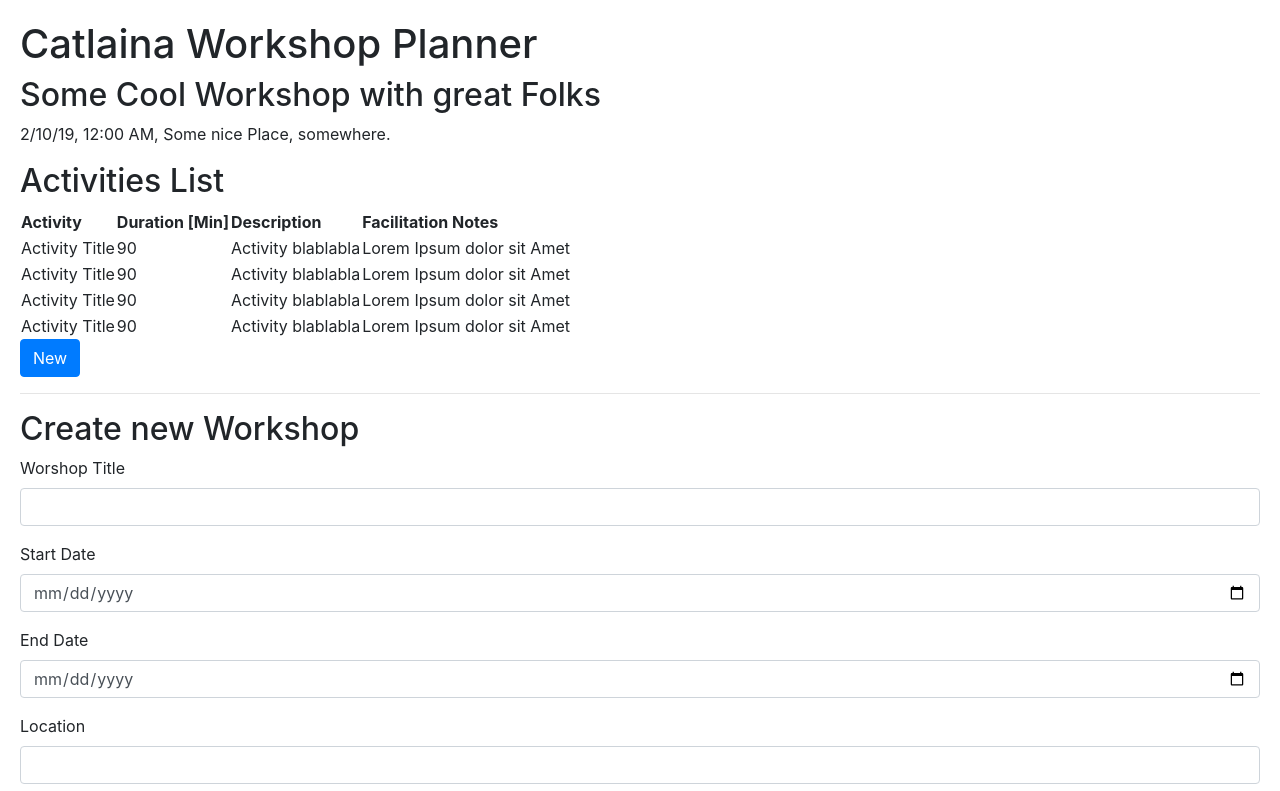
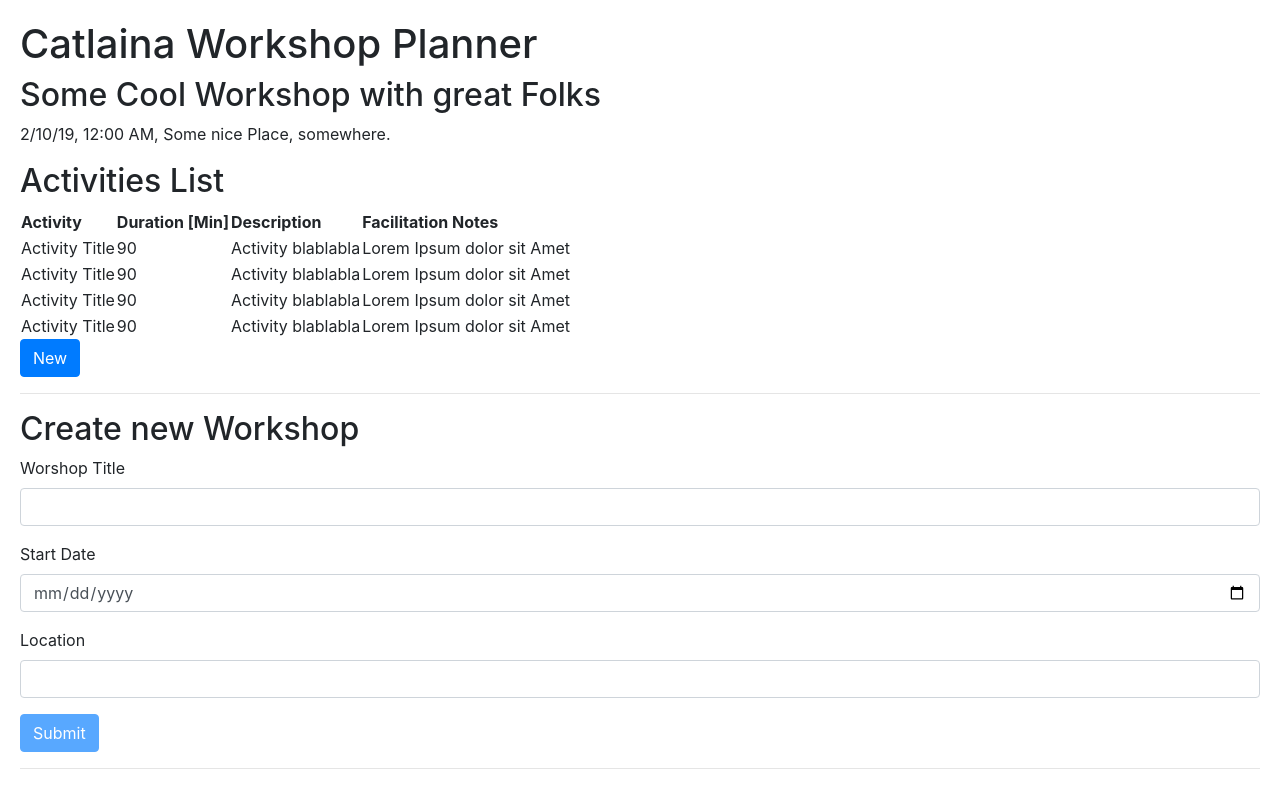
Before and after one commit to Catlaina/CatlainaRepo, an Angular app in the folder frontend/Catlaina/: page / in a window 1280 px wide. Shown: the top 791 px of the page. Built offline with nearby package versions, Linux system fonts and the light colour scheme.

Commit message:
integrate workshop service in create workshop component

```diff
--- a/frontend/Catlaina/src/app/create-workshop/create-workshop.component.html
+++ b/frontend/Catlaina/src/app/create-workshop/create-workshop.component.html
@@ -16,11 +16,6 @@
   </div>
 
   <div class="form-group">
-    <label for="endDate">End Date</label>
-    <input ngModel name="endDate" type="date" id="endDate" class="form-control">
-  </div>
-
-  <div class="form-group">
     <label for="location">Location</label>
     <input ngModel name="location" type="text" id="endDate" class="form-control">
   </div>
--- a/frontend/Catlaina/src/app/create-workshop/create-workshop.component.ts
+++ b/frontend/Catlaina/src/app/create-workshop/create-workshop.component.ts
@@ -1,4 +1,6 @@
 import { Component, OnInit } from '@angular/core';
+import { WorkshopService } from '../workshop.service';
+import { Workshop } from '../workshop';
 
 @Component({
   selector: 'app-create-workshop',
@@ -7,14 +9,18 @@ import { Component, OnInit } from '@angular/core';
 })
 export class CreateWorkshopComponent implements OnInit {
 
+  private _workshopService: WorkshopService;
 
-  constructor() { }
+  constructor(service:WorkshopService) {
+    this._workshopService = service;
+  }
 
   ngOnInit() {
   }
 
   submit(form){
-    console.log(form);
+    let workshop:Workshop = new Workshop (0, form.value.workshopTitle, form.value.startDate, form.value.location);
+    this._workshopService.add(workshop);
   }
 
 }
--- a/frontend/Catlaina/src/app/workshop.service.ts
+++ b/frontend/Catlaina/src/app/workshop.service.ts
@@ -29,4 +29,12 @@ export class WorkshopService {
     console.log("get Workshop called with id: " + id );
     return this._workshops[id];
   }
+
+  add(workshop: Workshop) {
+    console.log("Workshop added: " + workshop);
+    workshop.id = this._workshops.length;
+    this._workshops.push(workshop);
+    console.log ("Workshops now:" + this._workshops) + " ( " + this._workshops.length + "items)";
+  }
+
 }
```
